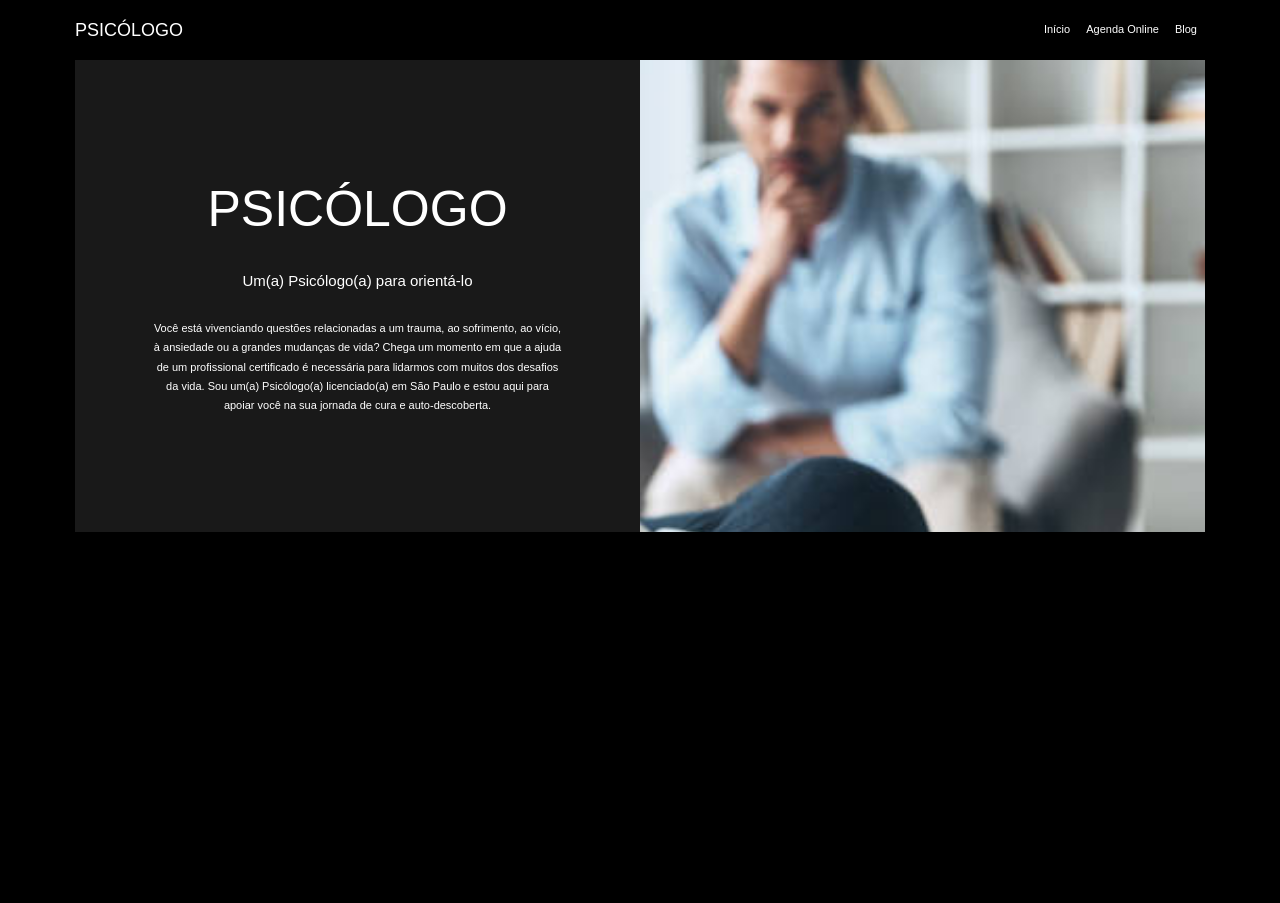
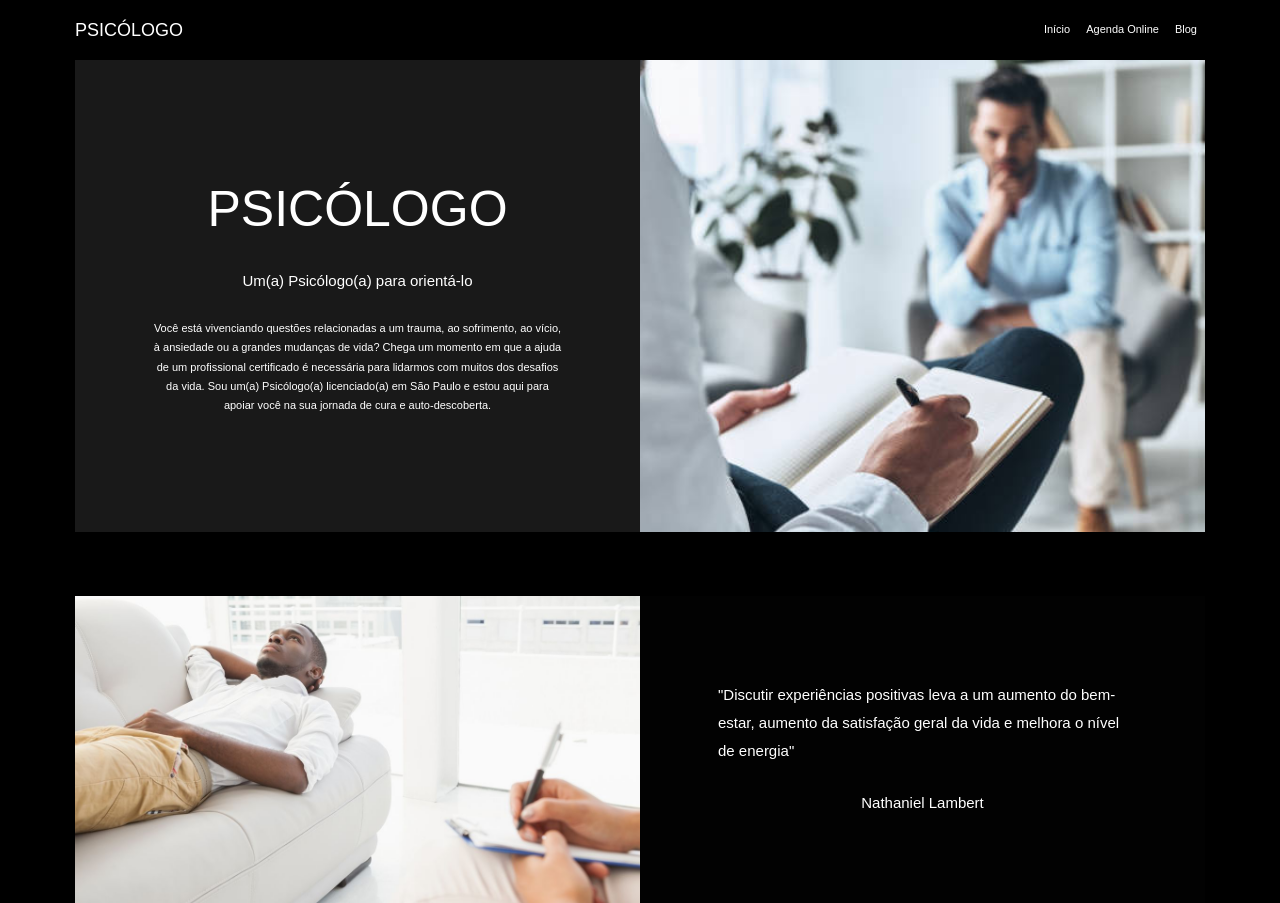
Before and after one commit to JoanPedro/psy-site, an Angular app: page / in a window 1280 px wide. Before the commit the page ends 800 px from the top, so only its background shows below. Built offline with nearby package versions, Linux system fonts and the light colour scheme.

Commit message:
feat: Add Second Section of content

```diff
--- a/src/app/home/main-home-component/main-home-component.component.css
+++ b/src/app/home/main-home-component/main-home-component.component.css
@@ -5,33 +5,64 @@
   background-color: rgb(var(--blackColor));
 }
 
-.ImageSectionContent {
+.ImageSectionContent-115 {
   height: calc(var(--headerWidth) * 1.15);
 }
 
-.DataSectionContent {
-  background-color: rgb(var(--color_3));
+.ImageSectionContent-075 {
+  height: calc(var(--headerWidth) * 0.75);
+}
+
+.DataSectionContent-115 {
   height: calc(var(--headerWidth) * 1.15);
 }
 
+.DataSectionContent-075 {
+  height: calc(var(--headerWidth) * 0.75);
+}
+
+.DataSectionContentColorBrown {
+  background-color: rgb(var(--color_3));
+}
+
+.DataSectionContentColorBrownBlur {
+  background-color: rgb(var(--color_3), 0.1);
+}
+
+.BaseFont5 {
+  font: var(--font_5);
+}
+
+.BaseFont9 {
+  font: var(--font_9);
+}
+
+.BaseFont10 {
+  font: var(--font_10);
+}
+
 .BaseDataTitle {
-  font: var(--font_5);
   margin: var(--dataContentMargin);
 }
 
 .BaseDataSubtitle {
-  font: var(--font_9);
   margin: var(--dataContentMargin);
 }
 
 .BaseDataDescription {
-  font: var(--font_10);
   margin: var(--dataContentMarginDescriber);
   padding: var(--dataContentPadding);
+}
+
+.BaseTextAlignCenter {
   text-align: center;
 }
 
-#ImageSectionContentParallax {
+.BaseTextAlignLeft {
+  text-align: left;
+}
+
+#ImageSectionContentParallaxOne {
   background-image: url("../../../assets/TeraphyImg.jpg");
   width: 100%;
   height: 100%;
@@ -41,3 +72,18 @@
   background-repeat: no-repeat;
   background-size: cover;
 }
+
+#ImageSectionContentParallaxTwo {
+  background-image: url("../../../assets/TeraphyImg2.jpg");
+  width: 100%;
+  height: 100%;
+
+  background-attachment: fixed;
+  background-position: center;
+  background-repeat: no-repeat;
+  background-size: cover;
+}
+
+#ContentSeparator {
+  margin: 64px 0px;
+}
--- a/src/app/home/main-home-component/main-home-component.component.html
+++ b/src/app/home/main-home-component/main-home-component.component.html
@@ -1,12 +1,26 @@
 <div id = "HomeContent" class = "row">
-  <div class="col-12 BaseFlexBoxFlexCenterRow">
-    <div class = "col-6 px-0 DataSectionContent BaseFlexBoxFlexCenterColumn">
-      <h1 class = "BaseFontColor BaseDataTitle">{{ dataTitle }}</h1>
-      <h2 class = "BaseFontColor BaseDataSubtitle">{{ dataSubtitle }}</h2>
-      <h3 class = "BaseFontColor BaseDataDescription"> {{ dataDescritive }} </h3>
+  <section>
+    <div id = "FirstSection" class="col-12 BaseFlexBoxFlexCenterRow">
+      <div class = "col-6 px-0 DataSectionContent-115 DataSectionContentColorBrown BaseFlexBoxFlexCenterColumn">
+        <h1 class = "BaseFontColor BaseDataTitle BaseFont5 BaseTextAlignCenter">{{ dataTitle }}</h1>
+        <h2 class = "BaseFontColor BaseDataSubtitle BaseFont9 BaseTextAlignCenter">{{ dataSubtitle }}</h2>
+        <h3 class = "BaseFontColor BaseDataDescription BaseFont10 BaseTextAlignCenter"> {{ dataDescritive }} </h3>
+      </div>
+      <div class = "col-6 px-0 ImageSectionContent-115">
+        <div appParallax [ratio]="0.5" id = "ImageSectionContentParallaxOne"></div>
+      </div>
     </div>
-    <div class = "col-6 px-0 ImageSectionContent">
-      <div appParallax [ratio]="-0.2" id = "ImageSectionContentParallax"></div>
+
+    <div id = "ContentSeparator"></div>
+
+    <div id = "SecondSection" class="col-12 BaseFlexBoxFlexCenterRow">
+      <div class = "col-6 px-0 ImageSectionContent-075">
+        <div appParallax [ratio]="0.5" id = "ImageSectionContentParallaxTwo"></div>
+      </div>
+      <div class = "col-6 px-0 DataSectionContent-075 DataSectionContentColorBrownBlur BaseFlexBoxFlexCenterColumn">
+        <h1 class = "BaseFontColor BaseFont9 BaseTextAlignLeft BaseDataDescription">{{ dataAuthorDescritive }}</h1>
+        <h2 class = "BaseFontColor BaseFont9 BaseTextAlignCenter BaseDataSubtitle">{{ dataAuthorName }}</h2>
+      </div>
     </div>
-  </div>
+  </section>
 </div>
--- a/src/app/home/main-home-component/main-home-component.component.ts
+++ b/src/app/home/main-home-component/main-home-component.component.ts
@@ -15,6 +15,9 @@ export class MainHomeComponentComponent implements OnInit {
   public dataTitle: string;
   public dataSubtitle: string;
 
+  public dataAuthorDescritive: string;
+  public dataAuthorName: string;
+
   ngOnInit(): void {
     const title: string = "PSICÓLOGO";
     const subTitle: string = "Um(a) Psicólogo(a) para orientá-lo";
@@ -26,9 +29,18 @@ export class MainHomeComponentComponent implements OnInit {
       jornada de cura e auto-descoberta.
     `;
 
+    const dataAuthorName: string = "Nathaniel Lambert";
+    const authorDescritive: string = `
+      "Discutir experiências positivas leva a um aumento do bem-estar, aumento da
+      satisfação geral da vida e melhora o nível de energia"
+    `;
+
     this.setDataTitle(title);
     this.setDataSubTitle(subTitle);
     this.setDataDescritive(data);
+
+    this.setDataAuthorName(dataAuthorName);
+    this.setDataAuthorDescritive(authorDescritive);
 
     /*
     this.httpClientService.getPokemon("https://pokeapi.co/api/v2/pokemon")
@@ -40,7 +52,7 @@ export class MainHomeComponentComponent implements OnInit {
   }
 
   public getParallaxImageUrl: () => String = () => {
-    return "url('../../../assets/TeraphyImg.jpg')";
+    return "../../../assets/TeraphyImg.jpg";
   }
 
   private setDataDescritive: (value: string) => void = (value: string) => {
@@ -55,4 +67,11 @@ export class MainHomeComponentComponent implements OnInit {
     this.dataSubtitle = value;
   }
 
+  private setDataAuthorDescritive: (value: string) => void = (value: string) => {
+    this.dataAuthorDescritive = value;
+  }
+
+  private setDataAuthorName: (value: string) => void = (value: string) => {
+    this.dataAuthorName = value;
+  }
 }
```
Also changed, not shown: src/assets/TeraphyImg2.jpg (added).
